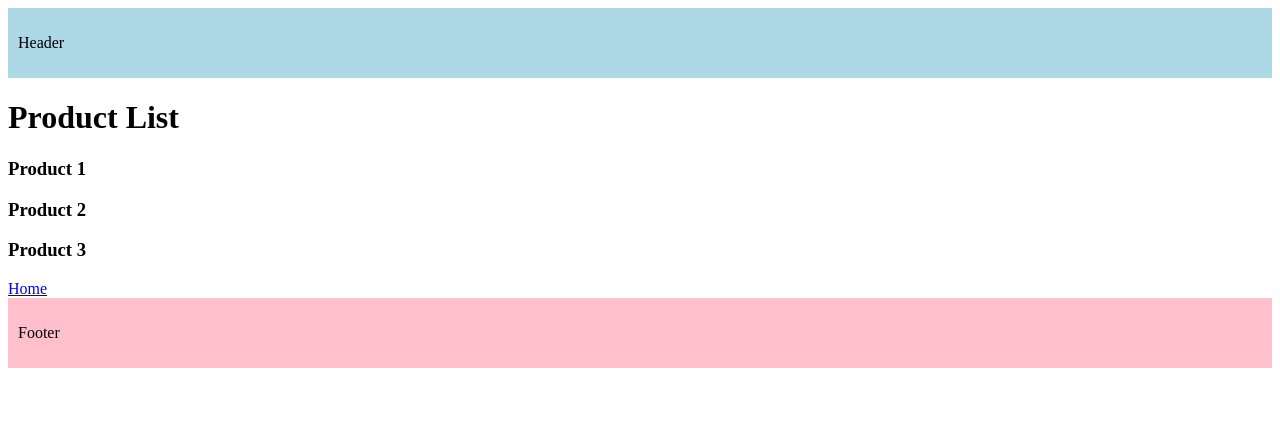
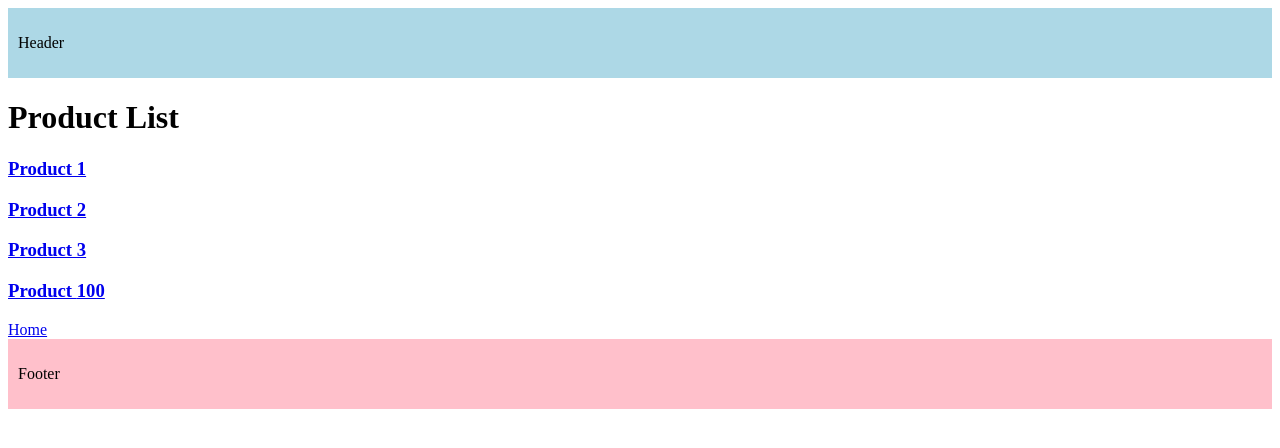
Before and after one commit to jake-transcrypts/nextjs-tutorial, a Next.js app: page /products in a window 1280 px wide. Shown: the top 448 px of the page. Built offline with nearby package versions, Linux system fonts and the light colour scheme.

Commit message:
Linking - Dynamic

```diff
--- a/src/app/products/[productId]/page.tsx
+++ b/src/app/products/[productId]/page.tsx
@@ -12,7 +12,7 @@
   const description = await new Promise<string>((resolve) => {
     setTimeout(() => {
       resolve(`Description for product ${params.productId}`);
-    }, 3000);
+    }, 100);
   });
 
   return {
--- a/src/app/products/page.tsx
+++ b/src/app/products/page.tsx
@@ -1,12 +1,26 @@
 import Link from 'next/link';
 
 export default function Products() {
+  const productId = 100;
+
   return (
     <div>
       <h1>Product List</h1>
-      <h3>Product 1</h3>
-      <h3>Product 2</h3>
-      <h3>Product 3</h3>
+      <h3>
+        <Link href="products/1">Product 1</Link>
+      </h3>
+      <h3>
+        <Link href="products/2">Product 2</Link>
+      </h3>
+      <h3>
+        {/* Replaces the current history stack with the new one */}
+        <Link href="products/3" replace>
+          Product 3
+        </Link>
+      </h3>
+      <h3>
+        <Link href={`products/${productId}`}>Product {productId}</Link>
+      </h3>
 
       <Link href="/">Home</Link>
     </div>
```
